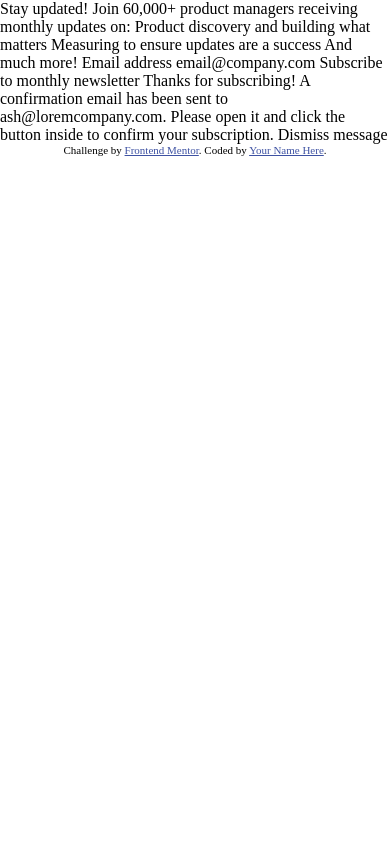
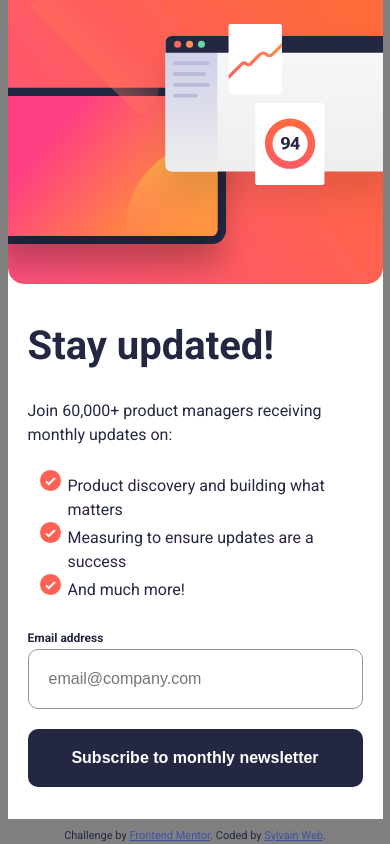
Before and after one commit to SylvainPS78/FEM-newsletter-sign-up, a plain HTML site: page index.html in a window 390 px wide. Drawn offline with Linux system fonts and the light colour scheme.

Commit message:
FEAT Mobile design

```diff
--- a/css/style.css
+++ b/css/style.css
@@ -11,6 +11,91 @@
 --White: hsl(0, 0%, 100%);
 }
 
+body {
+    display: flex;
+    flex-direction: column;
+    align-items: center;
+    height: 100vh;
+    margin: 0 auto;
+    background-color: grey;
+    font-family: "Roboto";
+    font-weight: 400;
+    color: var(--Blue-800);
+    gap:9px;
+    line-height: 1.5;
+    min-height: 750px;
+}
+
+#container {
+    display: flex;
+    flex-direction: column;
+    align-items: flex-start;
+    padding: 20px;
+    height: 100%;
+    justify-content: space-around;
+    overflow:auto;
+}
+
+main {
+    min-width: 375px;
+    max-width: 375px;
+    background-color: var(--White);
+    height: calc(100vh - 20px);
+}
+
+#main-page {
+    display: flex;
+    flex-direction: column;
+    align-items: flex-start;
+}
+
+/*
+#success-page {
+
+}
+*/
+
+h1 {
+    font-weight: 700;
+    font-size: 40px;
+}
+
+li {
+    list-style-image: url("../assets/images/icon-list.svg");
+}
+
+label {
+    font-weight: 700;
+    font-size: 12px;
+}
+
+input, button {
+    padding: 20px;
+    border-radius: 10px;
+    font-size: 16px;
+    width:100%;
+}
+
+input:hover, button:hover {
+    cursor: pointer;
+}
+
+input {
+    border: 1px solid var(--Grey);
+}
+
+button {
+    background-color: var(--Blue-800);
+    color:var(--White);
+    font-weight: 700;
+    margin-top: 20px;
+    border: none;
+}
+
+button:hover {
+    background: linear-gradient(to right,#FE5278,#FF683D);
+}
+
 
 
 .attribution { font-size: 11px; text-align: center; }
--- a/index.html
+++ b/index.html
@@ -2,7 +2,7 @@
 <html lang="en">
 <head>
   <meta charset="UTF-8">
-  <meta name="viewport" content="width=device-width, initial-scale=1.0"> <!-- displays site properly based on user's device -->
+  <meta name="viewport" content="width=device-width, initial-scale=1.0">
   <link rel="icon" type="image/png" sizes="32x32" href="./assets/images/favicon-32x32.png">
   <link rel="stylesheet" href="./css/style.css">
   <link rel="preconnect" href="https://fonts.googleapis.com">
@@ -13,25 +13,35 @@
 </head>
 
   <body>
+    <main id="main-page">
+      <img  src="./assets/images/illustration-sign-up-mobile.svg"
+            alt="illustration"
+            width="375px"
+            height="284px"
+            id="illustration">
 
-  <!-- Sign-up form start -->
+      <div id="container">
+        <h1>Stay updated!</h1>
 
-  Stay updated!
+        <p>Join 60,000+ product managers receiving monthly updates on:</p>
 
-  Join 60,000+ product managers receiving monthly updates on:
+        <ul>
+          <li>Product discovery and building what matters</li>
+          <li>Measuring to ensure updates are a success</li>
+          <li>And much more!</li>
+        </ul>
 
-  Product discovery and building what matters
-  Measuring to ensure updates are a success
-  And much more!
+        <form id="form">
+          <label for="email">Email address</label>
+          <br>
+          <input type="email" name ="email" id="email" placeholder="email@company.com" required>
+          <button type="submit">Subscribe to monthly newsletter</button>
+        </form>
+      </div>
 
-  Email address
-  email@company.com
+    </main>
 
-  Subscribe to monthly newsletter
-
-  <!-- Sign-up form end -->
-
-  <!-- Success message start -->
+    <main id="success-page" hidden>
 
       Thanks for subscribing!
 
@@ -40,12 +50,14 @@
 
       Dismiss message
 
-  <!-- Success message end -->
+    </main>
 
+    <footer>
       <div class="attribution">
         Challenge by <a href="https://www.frontendmentor.io?ref=challenge" target="_blank">Frontend Mentor</a>.
-    Coded by <a href="#">Your Name Here</a>.
+        Coded by <a href="#">Sylvain Web</a>.
       </div>
+    </footer>
 
     <script src="./js/script.js"></script>
   </body>
--- a/js/script.js
+++ b/js/script.js
@@ -0,0 +1,9 @@
+const form = document.getElementById("form");
+
+const handleSubmit = (e) => {
+    e.preventDefault();
+    const data = Object.fromEntries(new FormData(e.target));
+    console.log(data);
+}
+
+form.addEventListener('submit',handleSubmit);
```
Also changed, not shown: 2 other files. Lines whose indentation alone changed are shown as unchanged.
